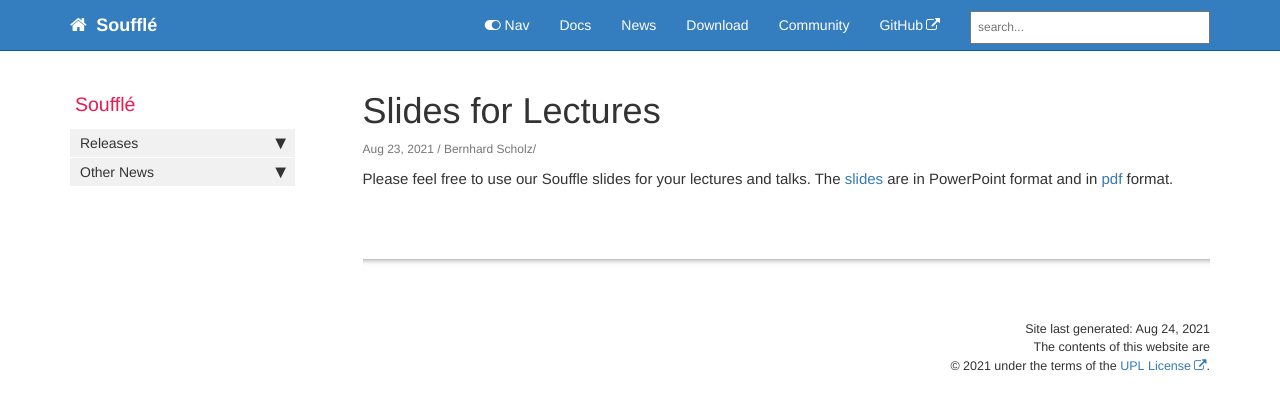
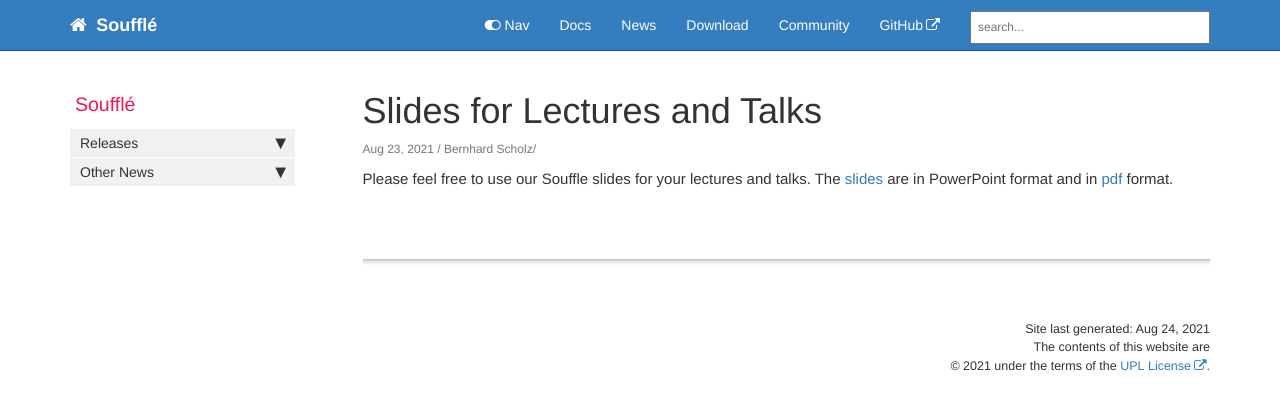
Before and after one commit to souffle-lang/souffle-lang.github.io, a Jekyll site: the page built from _posts/2021-08-23-slides.md, in a window 1280 px wide. Shown: the top 410 px of the page. Built offline with Jekyll 4.4.1, drawn with Linux system fonts in a browser that asks for light colours; comment, search, counter and statistics services are not loaded; part of the change alters nothing that is shown.

Commit message:
Fix links

```diff
--- a/_posts/2021-08-23-slides.md
+++ b/_posts/2021-08-23-slides.md
@@ -1,6 +1,6 @@
 ---
 sidebar: news_sidebar
-title: 'Slides for Lectures'
+title: 'Slides for Lectures and Talks'
 date: 2021-08-23
 author: Bernhard Scholz
 categories: [tutorial]
@@ -9,7 +9,7 @@ layout: post
 ---
 
 Please feel free to use our Souffle slides
-for your lectures and talks.  The [slides](/pdf/Slides.pptx)
-are in PowerPoint format and in [pdf](/pdf/Slides.pdf) format.
+for your lectures and talks.  The [slides](/pdf/Souffle.pptx)
+are in PowerPoint format and in [pdf](/pdf/Souffle.pdf) format.
 
 {% include links.html %}
```
